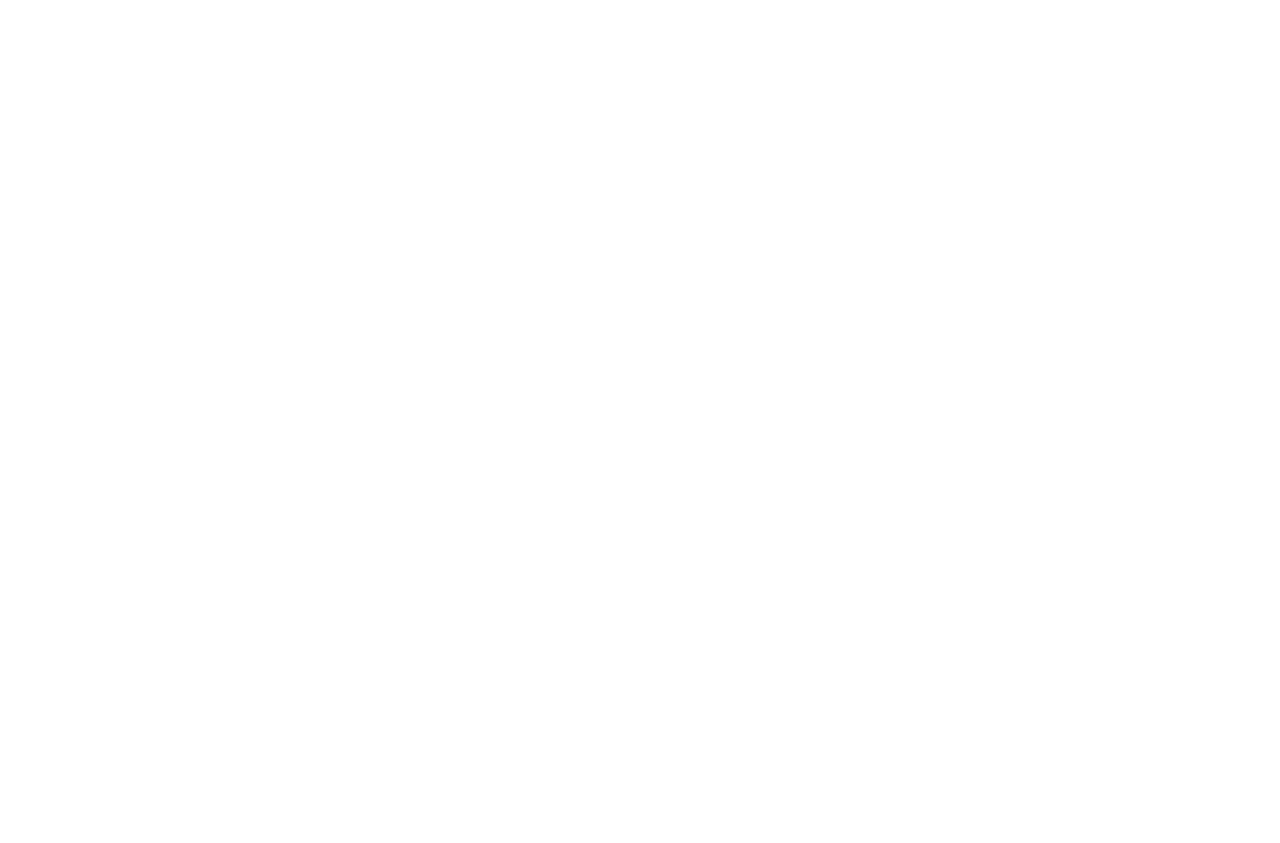
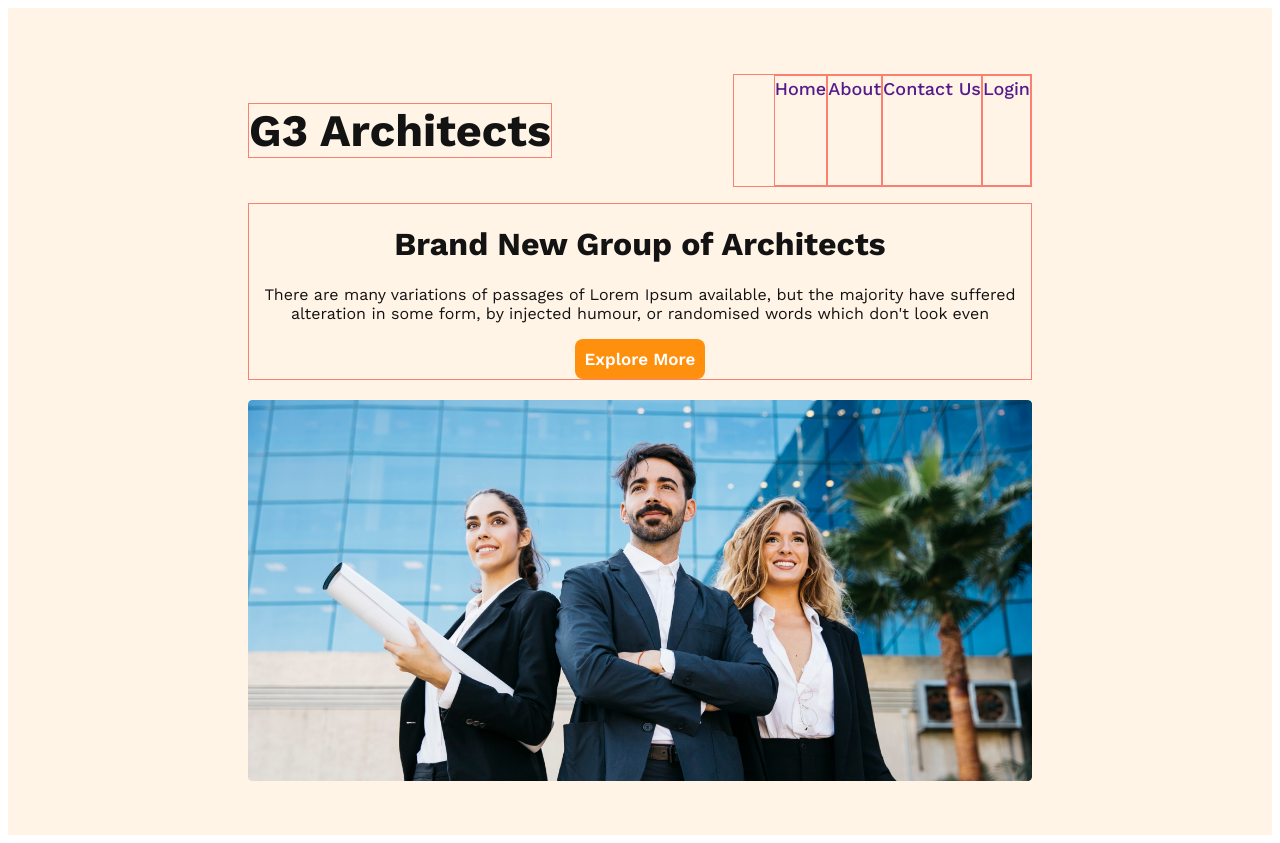
Before and after one commit to NaeemAdnan/architects-resources, a plain HTML site: page index.html in a window 1280 px wide. Before the commit the page ends 800 px from the top, so only its background shows below. Drawn offline with nearby package versions, Linux system fonts and the light colour scheme.

Commit message:
banner side

```diff
--- a/index.html
+++ b/index.html
@@ -3,9 +3,33 @@
 <head>
     <meta charset="UTF-8">
     <meta name="viewport" content="width=device-width, initial-scale=1.0">
-    <title>Document</title>
+    <title>Architects</title>
+
+    <link rel="stylesheet" href="./style/style.css">
 </head>
 <body>
+    <header class="header">
+        <nav>
+            <h3 class="nav-head">G3 Architects</h3>
+            <ul>
+                <li><a href="">Home</a></li>
+                <li><a href="">About</a></li>
+                <li><a href="">Contact Us</a></li>
+                <li><a href="">Login</a></li>
+            </ul>
+        </nav>
+        <div class="banner">
+            <h1 class="banner-header">Brand New Group of Architects</h3>
+            <p class="bannera-description">There are many variations of passages of Lorem Ipsum available, but the majority have suffered alteration in some form, by injected humour, or randomised words which don't look even</p>
+            <button class="btn">Explore More</button>
+        </div>
+        <img src="./images/banner.png" alt="">
+    </header>
+    <main>
 
+    </main>
+    <footer>
+
+    </footer>
 </body>
 </html>
--- /dev/null
+++ b/style/style.css
@@ -0,0 +1,79 @@
+/* shared item */
+@import url('https://fonts.googleapis.com/css2?family=Work+Sans:wght@400;500;600;700&display=swap');
+
+* {
+    font-family: 'Work Sans', sans-serif;
+}
+
+.btn {
+    border-radius: 8px;
+    background: #FF900E;
+    border: none;
+    color: #FFF;
+    text-align: center;
+    font-size: 17px;
+    font-weight: 600;
+    padding: 10px 10px;
+}
+
+/* Header Section */
+.header {
+    padding: 50px 240px;
+    background: rgba(255, 144, 14, 0.10);
+}
+
+nav {
+    display: flex;
+    justify-content: space-between;
+}
+
+.nav-head {
+    border: 1px salmon solid;
+    color: var(--Dark-01, #131313);
+    text-align: center;
+    font-size: 45px;
+    font-weight: 700;
+
+}
+
+nav ul {
+    border: 1px salmon solid;
+    display: flex;
+}
+
+nav li {
+    border: 1px salmon solid;
+    list-style: none;
+    /* margin-right: 30px; */
+    color: var(--Dark-02, #424242);
+    text-align: center;
+    font-size: 18px;
+    font-weight: 500;
+    line-height: 26px;
+}
+
+nav li a {
+    text-decoration: none;
+}
+
+.banner {
+    border: 1px salmon solid;
+    text-align: center;
+    align-items: center;
+    color: var(--Dark-01, #131313);
+}
+
+header img {
+    width: 100%;
+    margin-top: 20px;
+}
+
+/* Responsive */
+@media screen and (max-width: 576px) {
+    .header{
+        padding: 20px;
+    }
+    nav{
+        flex-direction: column;
+    }
+}
```
